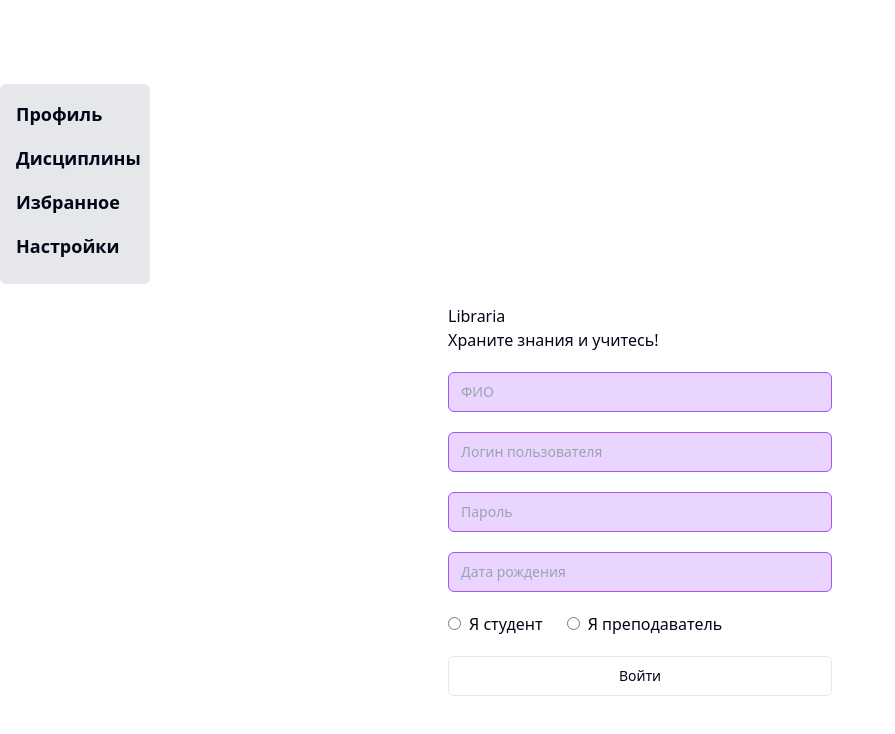
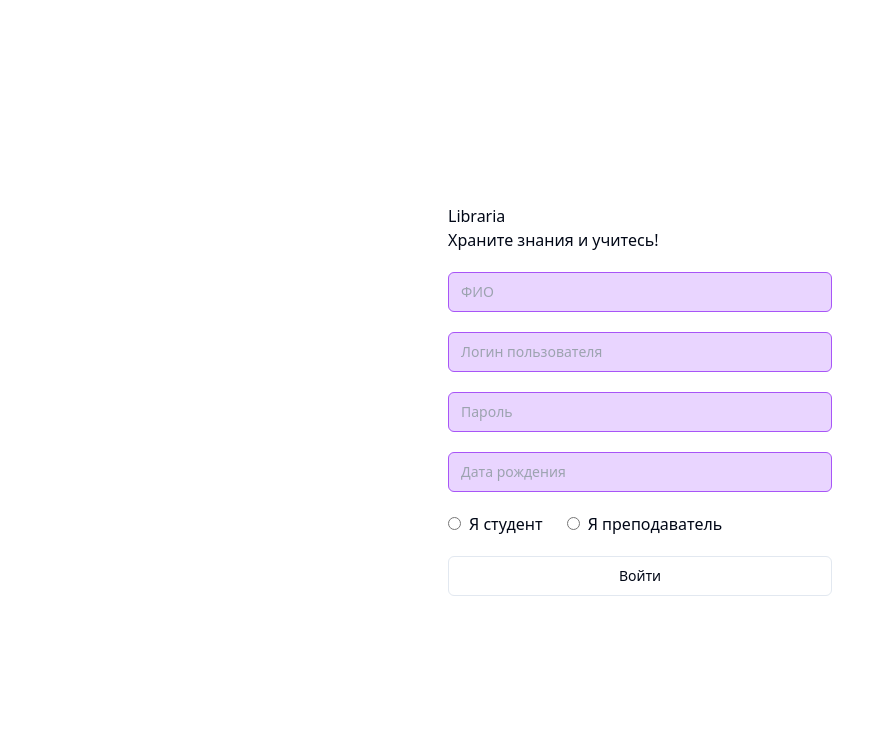
Before and after one commit to Knigor/march-hakaton-2024, a Vue app in the folder mart-hakaton-front/: page /registration in a window 1280 px wide. Shown: the top 734 px of the page, without its empty margins (0-895 px from the left). Built offline with nearby package versions, Linux system fonts and the light colour scheme.

Commit message:
registration fix

```diff
--- a/mart-hakaton-front/src/views/RegistrationPage.vue
+++ b/mart-hakaton-front/src/views/RegistrationPage.vue
@@ -1,7 +1,5 @@
 <template>
   <div class="h-full flex flex-col justify-center">
-    <Sidebar class="flex-none" />
-
     <div class="flex flex-row justify-center">
       <div class="px-10 py-5">
         <p>Libraria</p>
@@ -42,9 +40,6 @@
 <script setup>
 import { Input } from '@/components/ui/input'
 import { Button } from '@/components/ui/button'
-
-// Импортируем компонент Sidebar
-import Sidebar from '@/components/ui/sidebar/Sidebar.vue'
 </script>
 
 <style lang="scss" scoped></style>
```
